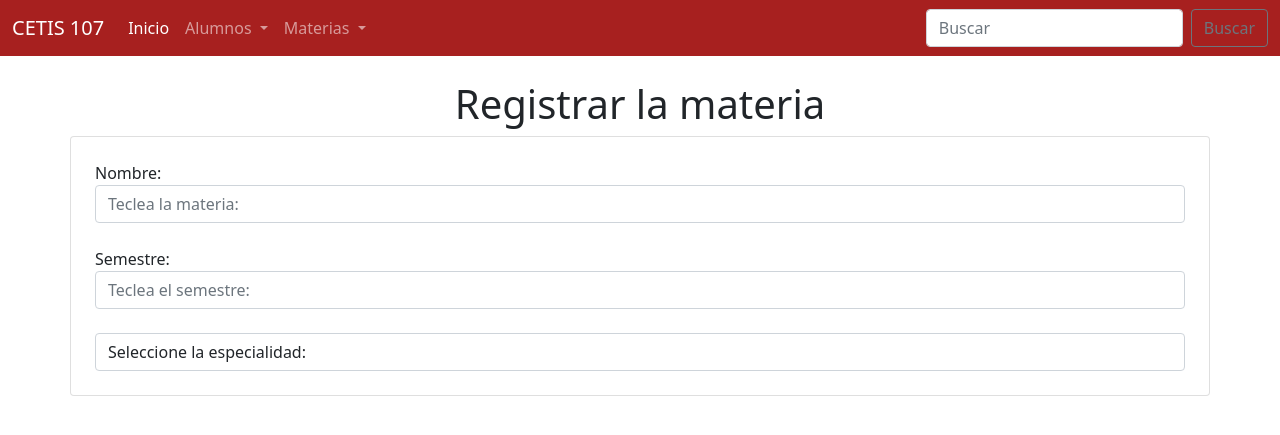
After one commit to CarolCasas/webybasededatos2023, a PHP site: page /registrarMaterias.php in a window 1280 px wide. The commit adds this page. Shown: the top 435 px of the page. Run offline with PHP 8.4, Linux system fonts and the light colour scheme.

Commit message:
06/11/23

```diff
--- a/Parcial3/conexion.php
+++ b/Parcial3/conexion.php
@@ -2,9 +2,10 @@
 
     $server     = "localhost:3306"; //para XAMPP es solo "localhost"
     $user       = "root";
-    $password   = "root";
+    $password   = "";
     $baseDatos  = "cetis107";
 
+    $basedeDatos = "cetis107";
     $conexion = new mysqli($server, $user, $password, $baseDatos);
 
     if($conexion->connect_error){
--- a/Parcial3/menu.php
+++ b/Parcial3/menu.php
@@ -11,7 +11,7 @@
         </li>
         <li class="nav-item dropdown">
           <a class="nav-link dropdown-toggle" href="#" id="navbarDropdown" role="button" data-bs-toggle="dropdown" aria-expanded="false">
-            Opciones
+            Alumnos
           </a>
           <ul class="dropdown-menu" aria-labelledby="navbarDropdown">
             <li><a class="dropdown-item" href="inicio.php">Inicio</a></li>
@@ -20,7 +20,21 @@
             <li><a class="dropdown-item" href="RegistrarAlumno.php">Registar alumno</a></li>
           </ul>
         </li>
+        <li class="nav-item dropdown">
+          <a class="nav-link dropdown-toggle" href="#" id="navbarDropdown" role="button" data-bs-toggle="dropdown" aria-expanded="false">
+            Materias
+          </a>
+          <ul class="dropdown-menu" aria-labelledby="navbarDropdown">
+            <li><a class="dropdown-item" href="inicio.php">Inicio</a></li>
+            <li><a class="dropdown-item" href="consultarMaterias.php">Consultar materias</a></li>
+            <li><hr class="dropdown-divider"></li>
+            <li><a class="dropdown-item" href="registrarMaterias.php">Registar materias</a></li>
+          </ul>
+        </li>
       </ul>
+      </ul>
+
+
       <form class="d-flex">
         <input class="form-control me-2" type="search" placeholder="Buscar" aria-label="Search">
         <button class="btn btn-outline-secondary" type="submit">Buscar</button>
--- /dev/null
+++ b/Parcial3/registrarMaterias.php
@@ -0,0 +1,44 @@
+<!DOCTYPE html>
+<html lang="en">
+<head>
+    <meta charset="UTF-8">
+    <meta name="viewport" content="width=device-width, initial-scale=1.0">
+    <title>Registrar materias</title>
+    <link rel="stylesheet" href="css/bootstrap.css">
+    <script src="code.jquery.com_jquery-3.7.1.js"></script>
+</head>
+<body>
+    <?php include 'menu.php'; ?>
+
+    <div class="container"><br>
+
+    <center><h1>Registrar la materia</h1></center>
+        <div class="row">
+            <div class="col-12 card p-4">
+                <form action="">
+                    <div class="form-group">
+                        <label for="nombre">Nombre: </label>
+                        <input type="text" class="form-control" name="nombre" placeholder="Teclea la materia:">
+                    </div><br>
+                    <div class="form-group">
+                        <label for="semestre">Semestre: </label>
+                        <input type="text" class="form-control" name="semestre" placeholder="Teclea el semestre:">
+                    </div><br>
+                    <div class="form-group">
+                        <select name="especialidad" class="form-control">
+                        <option value="">Seleccione la especialidad: </option>
+                        <option value="PROGRAMACION">PROGRAMACION</option>
+                        <option value="CONTABILIDAD">CONTABILIDAD</option>
+                        <option value="OFIMATICA">OFIMATICA</option>
+                        <option value="CONSTRUCCION">CONSTRUCCION</option>
+                        <option value="ELECTRONICA">ELECTRONICA</option>
+                    </select>
+                    </div>
+                </form>
+            </div>
+        </div>
+    </div>
+
+    <script src="js/bootstrap/js"></script>
+</body>
+</html>
```
Also changed, not shown: Parcial3/cetis107.sql (added, +110 -0 lines), Parcial3/logoDGETI.png (added), Parcial3/logocetis.png (added), Parcial3/logocetis2.png (added).
